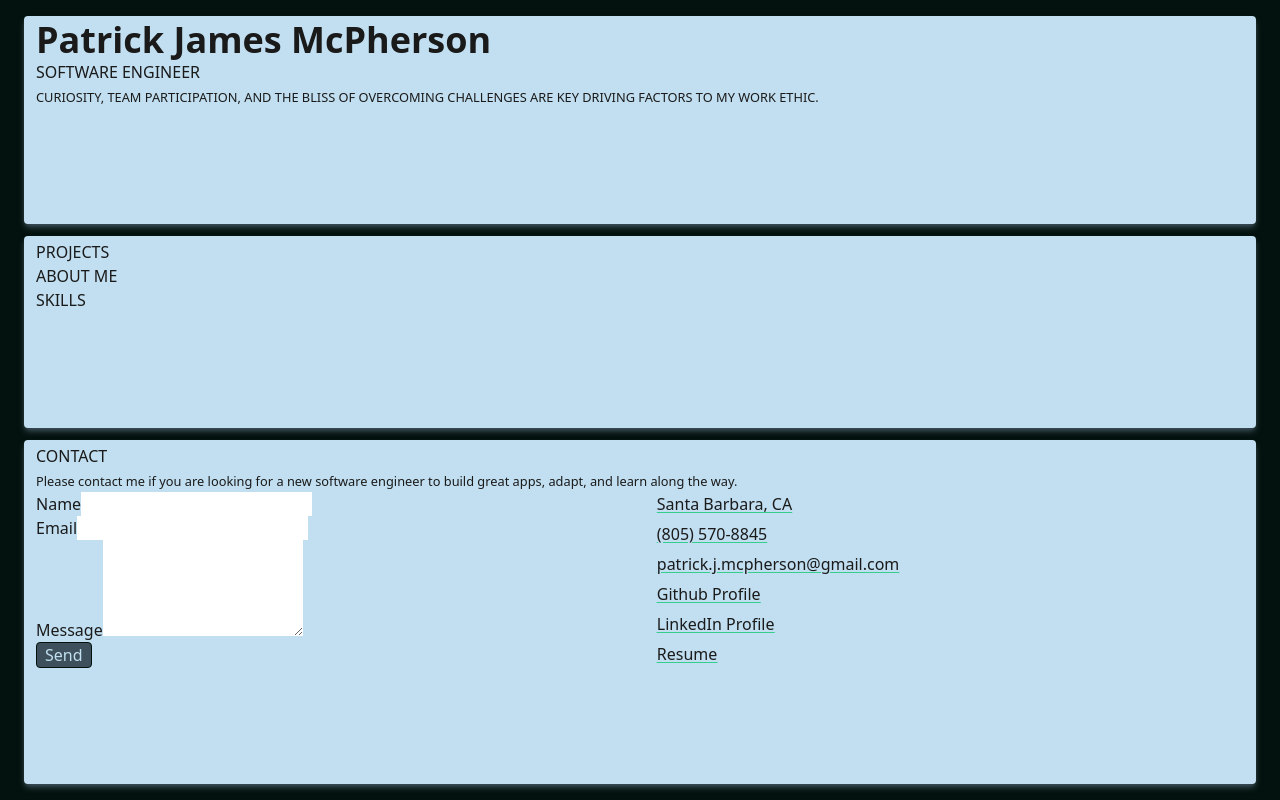
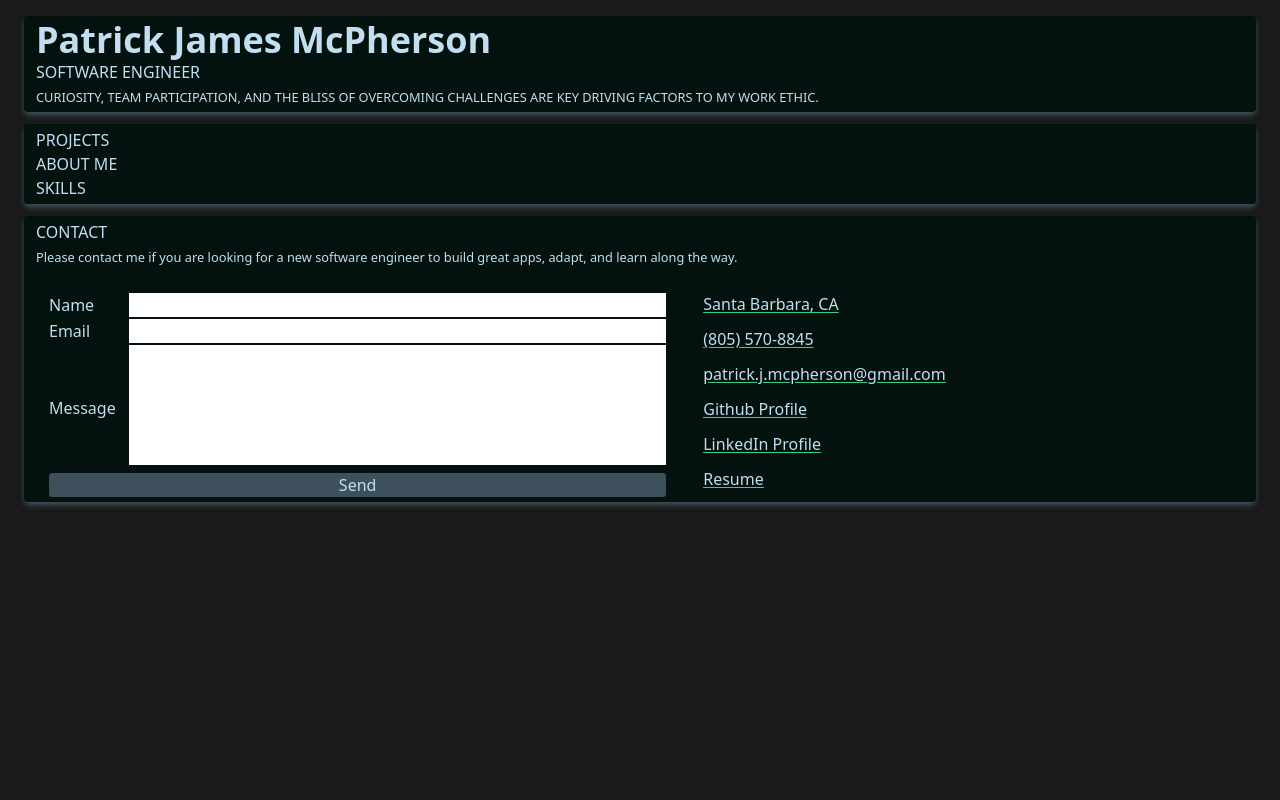
Before and after one commit to Patricus/new-portfolio, a Next.js app: page / in a window 1280 px wide. Built offline with nearby package versions, Linux system fonts and the light colour scheme.

Commit message:
Transitions and style tweaks

```diff
--- /dev/null
+++ b/components/Sections.tsx
@@ -0,0 +1,8 @@
+import React from "react";
+
+function Sections() {
+    // Sections component for project skills and about me when expanded
+    return <section>Sections</section>;
+}
+
+export default Sections;
--- a/pages/_document.tsx
+++ b/pages/_document.tsx
@@ -4,7 +4,7 @@ export default function Document() {
     return (
         <Html lang="en">
             <Head />
-            <body className="bg-night text-eerieBlack">
+            <body className="bg-eerieBlack text-columbiaBlue transition-all duration-150 ease-out">
                 <Main />
                 <NextScript />
             </body>
--- a/pages/index.tsx
+++ b/pages/index.tsx
@@ -10,8 +10,8 @@ export default function Home() {
                 <meta name="viewport" content="width=device-width, initial-scale=1" />
                 <link rel="icon" href="/favicon.ico" />
             </Head>
-            <main className="grid h-screen auto-rows-auto gap-2 p-1 sm:gap-3 sm:p-2 md:p-4">
-                <section className="rounded bg-columbiaBlue shadow-md shadow-charcoal md:mx-2 lg:px-2 lg:py-1 xl:px-3">
+            <main className="grid  auto-rows-auto gap-2 p-1 sm:gap-3 sm:p-2 md:p-4">
+                <section className="rounded bg-night shadow-md shadow-charcoal md:mx-2 lg:px-2 lg:py-1 xl:px-3">
                     <h1 className="text-4xl font-bold">Patrick James McPherson</h1>
                     <h6>SOFTWARE ENGINEER</h6>
                     <small>
@@ -19,7 +19,7 @@ export default function Home() {
                         KEY DRIVING FACTORS TO MY WORK ETHIC.
                     </small>
                 </section>
-                <section className="rounded bg-columbiaBlue shadow-md shadow-charcoal md:mx-2 lg:px-2 lg:py-1 xl:px-3">
+                <section className="rounded bg-night shadow-md shadow-charcoal md:mx-2 lg:px-2 lg:py-1 xl:px-3">
                     <article>
                         <h2>PROJECTS</h2>
                     </article>
@@ -30,35 +30,70 @@ export default function Home() {
                         <h2>SKILLS</h2>
                     </article>
                 </section>
-                <section className="rounded bg-columbiaBlue shadow-md shadow-charcoal md:mx-2  lg:px-2 lg:py-1 xl:px-3">
+                <section className="rounded bg-night py-1 shadow-md shadow-charcoal  md:mx-2 lg:px-2 xl:px-3">
                     <h2>CONTACT</h2>
                     <small>
                         Please contact me if you are looking for a new software engineer to build
                         great apps, adapt, and learn along the way.
                     </small>
                     <footer className="md:grid md:grid-flow-col">
-                        <form name="contact" method="post" data-netlify="true">
+                        <form
+                            name="contact"
+                            method="post"
+                            data-netlify="true"
+                            className="mt-6 px-3">
                             <input type="hidden" name="form-name" value="contact" />
-                            <div>
-                                <label htmlFor="name">Name</label>
-                                <input type="text" id="name" name="name" />
-                            </div>
-                            <div>
-                                <label htmlFor="email">Email</label>
-                                <input type="email" id="email" name="email" />
-                            </div>
-                            <div>
-                                <label htmlFor="message">Message</label>
-                                <textarea id="message" name="message" rows={4} />
-                            </div>
+                            <table className="w-full">
+                                <tbody>
+                                    <tr>
+                                        <td className="w-20">
+                                            <label htmlFor="name">Name</label>
+                                        </td>
+                                        <td>
+                                            <input
+                                                className="w-full px-1 outline-emerald"
+                                                type="text"
+                                                id="name"
+                                                name="name"
+                                            />
+                                        </td>
+                                    </tr>
+                                    <tr>
+                                        <td className="w-20">
+                                            <label htmlFor="email">Email</label>
+                                        </td>
+                                        <td>
+                                            <input
+                                                className="w-full px-1 outline-emerald"
+                                                type="email"
+                                                id="email"
+                                                name="email"
+                                            />
+                                        </td>
+                                    </tr>
+                                    <tr>
+                                        <td className="w-20">
+                                            <label htmlFor="message">Message</label>
+                                        </td>
+                                        <td>
+                                            <textarea
+                                                className="w-full resize-none px-1 outline-emerald"
+                                                id="message"
+                                                name="message"
+                                                rows={5}
+                                            />
+                                        </td>
+                                    </tr>
+                                </tbody>
+                            </table>
                             <button
-                                className="rounded border border-night bg-charcoal px-2 text-columbiaBlue shadow shadow-transparent hover:text-emerald hover:shadow-emerald"
+                                className="w-full rounded border border-night bg-charcoal px-2 text-columbiaBlue shadow shadow-transparent hover:text-emerald hover:shadow-emerald"
                                 type="submit"
                                 value="Send Message">
                                 Send
                             </button>
                         </form>
-                        <ul className="grid grid-cols-2 gap-1 md:grid-cols-1">
+                        <ul className="ml-3 mt-6 grid grid-cols-2 justify-items-center gap-1 md:ml-6 md:grid-cols-1 md:justify-items-start">
                             <li className="underline decoration-emerald underline-offset-2">
                                 Santa Barbara, CA
                             </li>
@@ -69,12 +104,16 @@ export default function Home() {
                                 patrick.j.mcpherson@gmail.com
                             </li>
                             <li className="underline decoration-emerald underline-offset-2">
-                                <a href="https://github.com/Patricus" target="_blank">
+                                <a
+                                    className="font-medium hover:text-emerald"
+                                    href="https://github.com/Patricus"
+                                    target="_blank">
                                     Github Profile
                                 </a>
                             </li>
                             <li className="underline decoration-emerald underline-offset-2">
                                 <a
+                                    className="font-medium hover:text-emerald"
                                     href="https://www.linkedin.com/in/patrick-mcpherson-438385117/"
                                     target="_blank">
                                     LinkedIn Profile
@@ -82,6 +121,7 @@ export default function Home() {
                             </li>
                             <li className="underline decoration-emerald underline-offset-2">
                                 <a
+                                    className="font-medium hover:text-emerald"
                                     href="https://docs.google.com/document/d/19_oF2_odSr7qvdrX-GfzNCWMue7b0FWU8suhrIlu4pY/edit?usp=sharing"
                                     target="_blank">
                                     Resume
```
